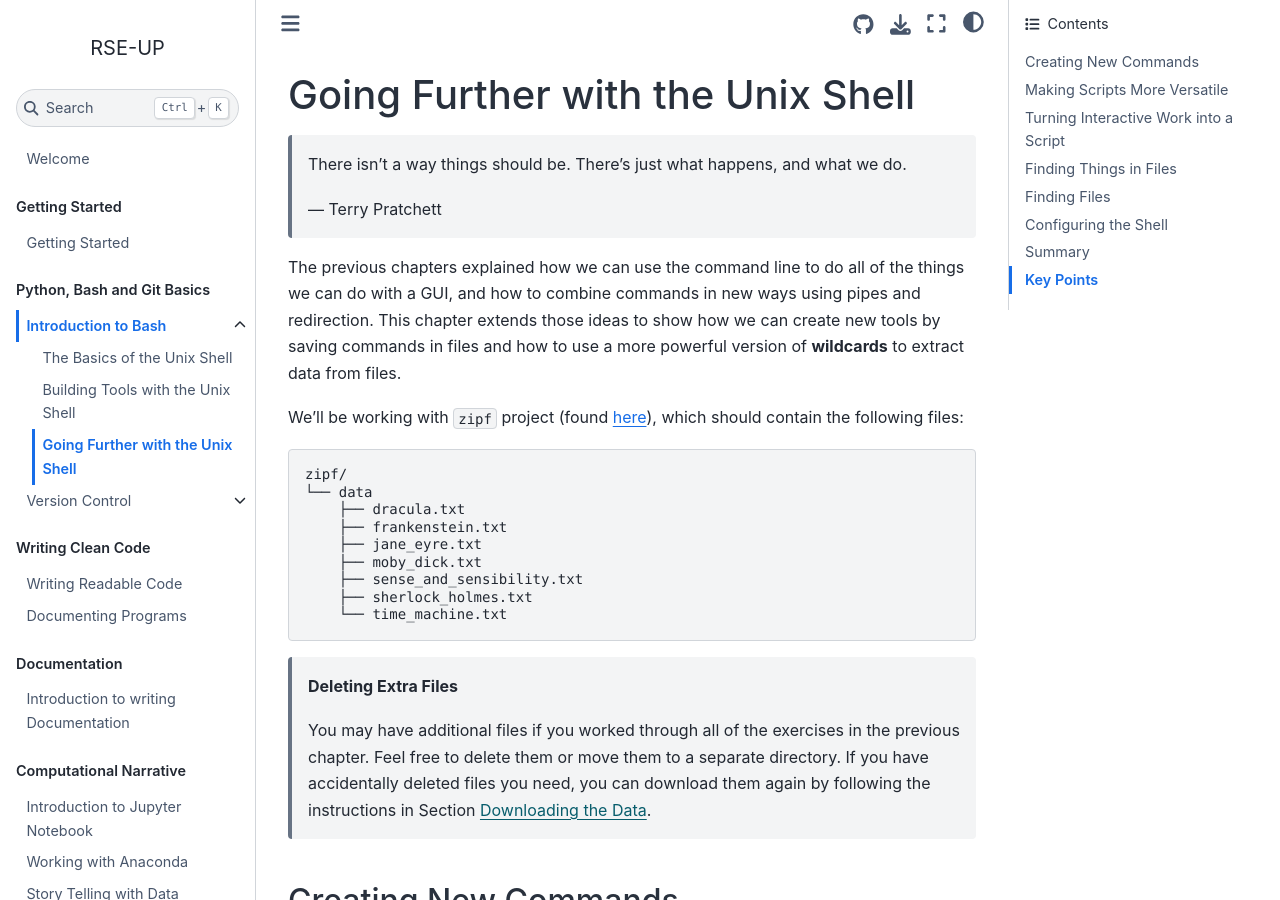
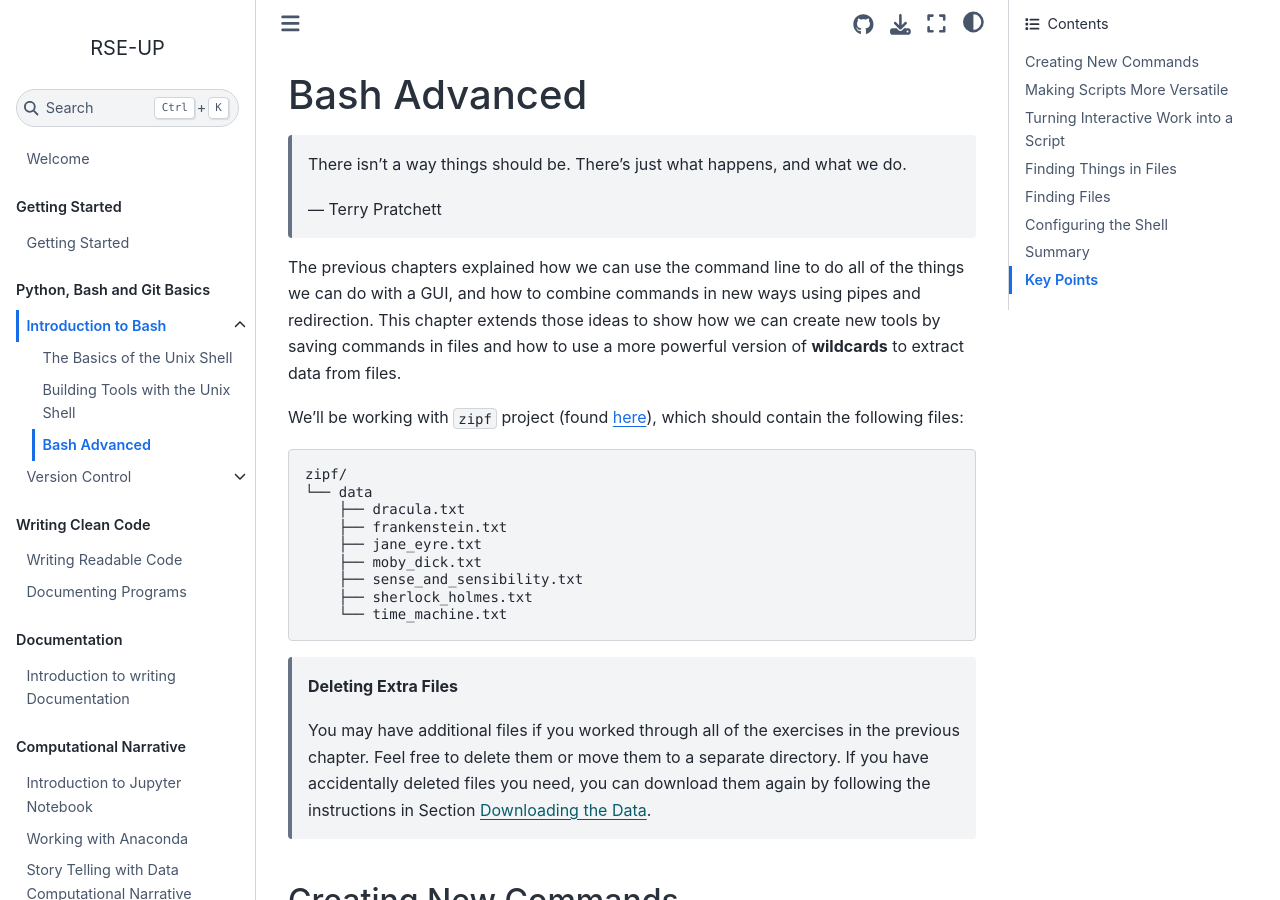
Before and after one commit to Software-Engineering-Group-UP/RSE-UP, a Jupyter Book: the page built from chapters/bash_advanced.md, in a window 1280 px wide and 900 px high. Built offline with Jupyter Book 1.0.4 settings and Sphinx 7.4.7 and the Sphinx Book theme 1.1.4, drawn with Linux system fonts in a browser that asks for light colours; pages that are not in the unit, such as notebooks, are missing from menus; cross-references to code outside the pages are shown as plain code.

Commit message:
naming fixes

```diff
--- a/chapters/bash_advanced.md
+++ b/chapters/bash_advanced.md
@@ -1,4 +1,4 @@
-# Going Further with the Unix Shell
+# Bash Advanced
 
 > There isn't a way things should be. There's just what happens, and what we do.
 >
```
Also changed, not shown: 3 other files.
